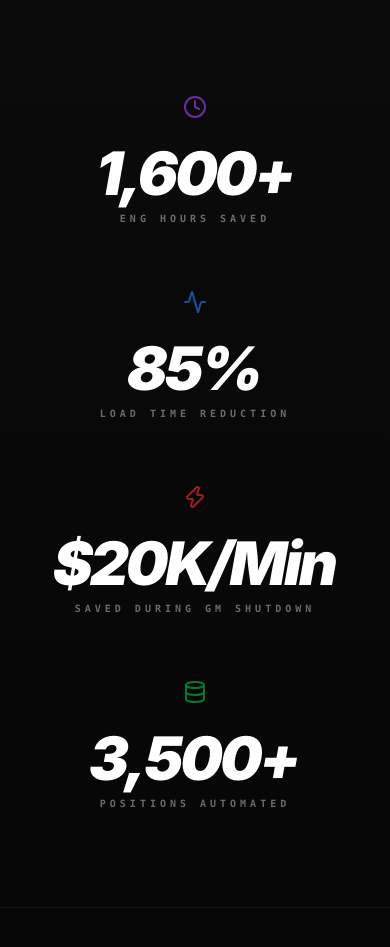
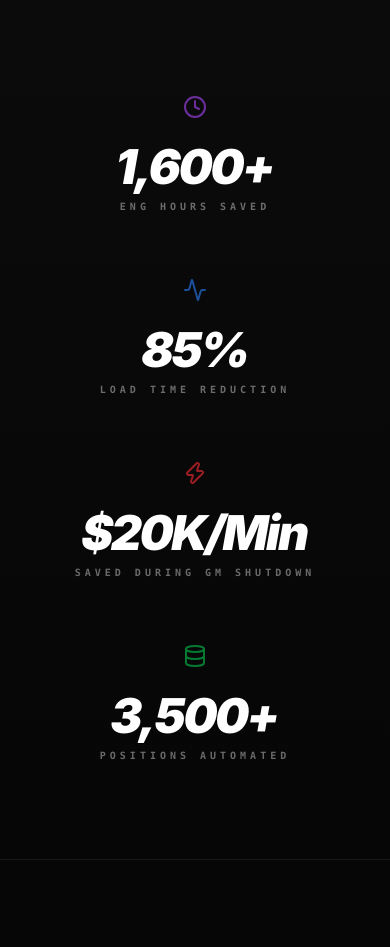
Before and after one commit to wcouturiaux/portfolio, a React app: page / in a window 390 px wide. Shown: the part 1199-2146 px from the top of the page. Built offline with nearby package versions, Linux system fonts and the light colour scheme; the HTML template or start-up script is replaced by a standard one.

Commit message:
style(impact): migrate to dynamic flexbox layout for responsive scaling
- Switched from CSS Grid to Flexbox (justify-between) to cleanly handle varying text widths
- Implemented responsive font scaling on metrics to prevent collisions on mid-sized screens

```diff
--- a/src/Impact.jsx
+++ b/src/Impact.jsx
@@ -4,11 +4,11 @@ const Impact = () => {
   return (
     <section id="impact" className="py-24 border-y border-white/5 bg-gradient-to-b from-white/[0.02] to-transparent text-white">
       <div className="max-w-7xl mx-auto px-8">
-        <div className="grid grid-cols-1 md:grid-cols-3 gap-16">
-          {metrics.map((m, i) => (
-            <div key={i} className="group flex flex-col items-center md:items-start">
+        <div className="flex flex-col md:flex-row flex-wrap justify-center lg:justify-between gap-16 lg:gap-8 xl:gap-12">
+          {metrics.map((m) => (
+            <div key={m.label} className="group flex flex-col items-center md:items-start">
               <div className="mb-6 opacity-60">{m.icon}</div>
-              <div className="text-6xl font-black mb-2 tracking-tighter group-hover:text-blue-500 transition-colors skew-x-[-10deg]">{m.label}</div>
+              <div className="text-5xl xl:text-6xl font-black mb-2 tracking-tighter group-hover:text-blue-500 transition-colors skew-x-[-10deg]">{m.label}</div>
               <div className="text-[10px] font-mono uppercase tracking-[0.4em] opacity-40 uppercase font-bold">{m.sub}</div>
             </div>
           ))}
```
